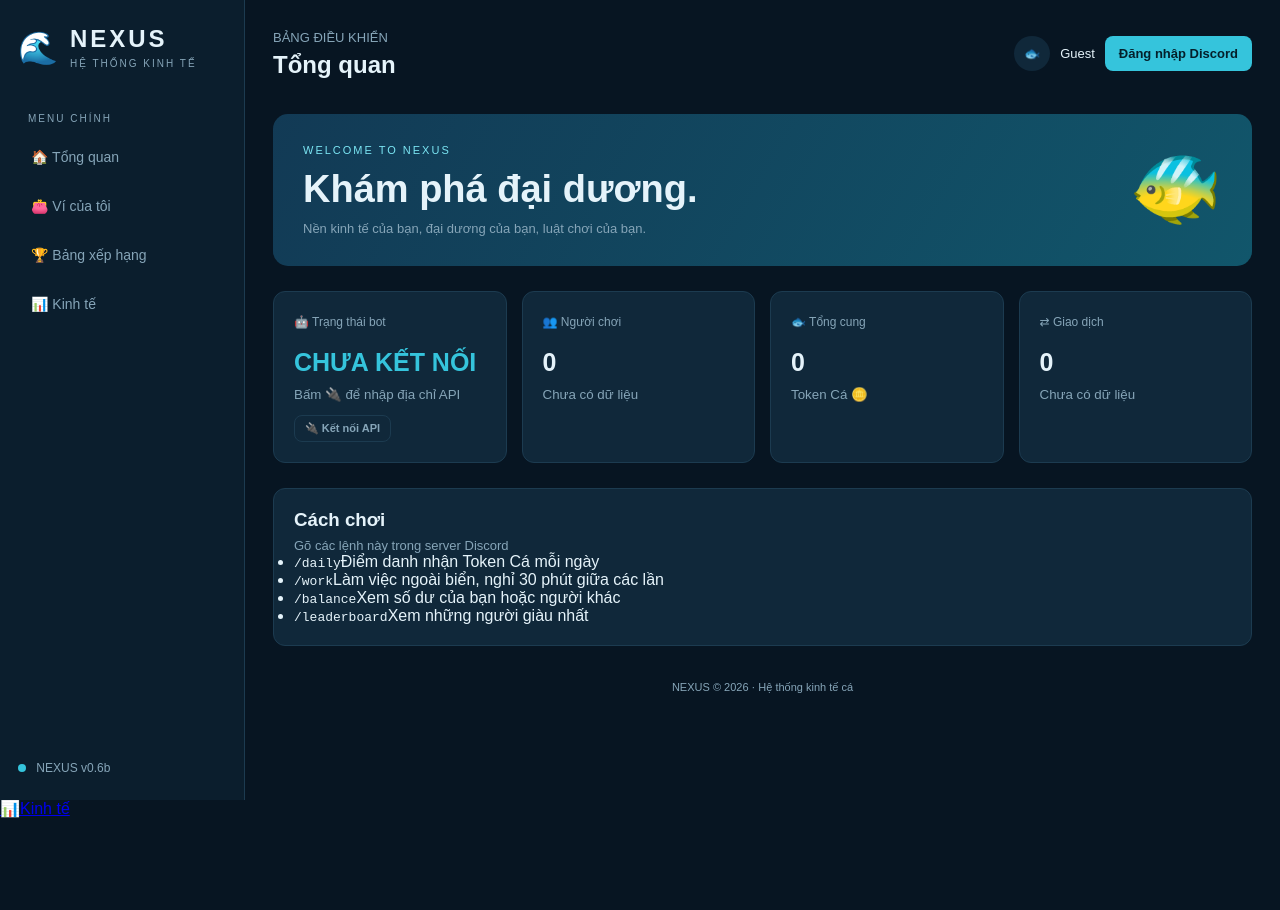
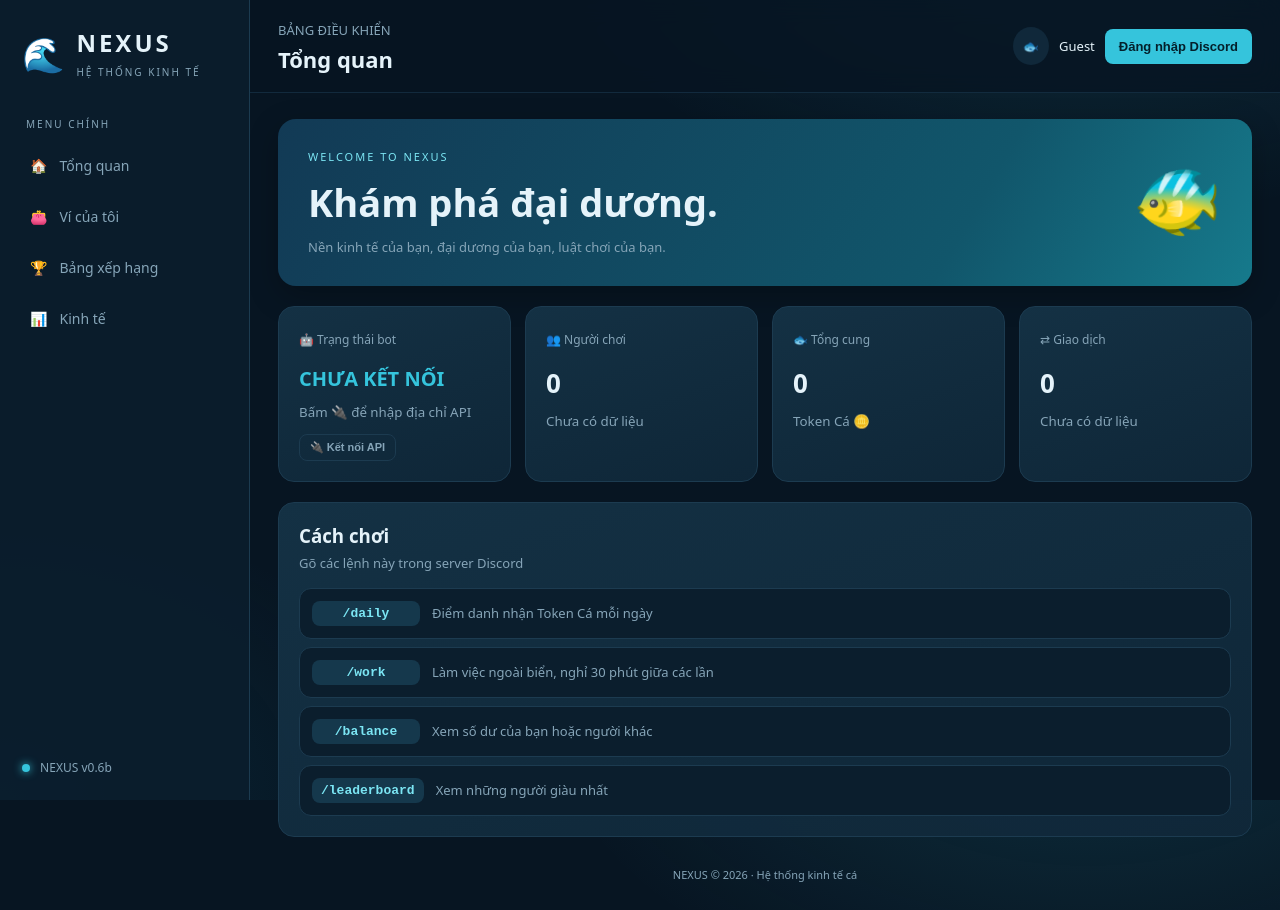
Before and after one commit to not5t/nexus, a plain HTML site: page index.html in a window 1280 px wide. Before the commit the page ends 818 px from the top, so only its background shows below. Drawn offline with Linux system fonts and the light colour scheme.

Commit message:
Enhance CSS styles for layout and design
Refactor CSS styles for improved layout and aesthetics, including adjustments to background, sidebar, and main content styles.

```diff
--- a/css/style.css
+++ b/css/style.css
@@ -1,285 +1,180 @@
-
 :root {
   --bg: #071522;
   --sidebar: #0b1e2d;
   --panel: #10283a;
   --border: #1c3b50;
   --primary: #35c4dc;
+  --accent: #7be5f3;
   --text: #e5f3fa;
   --muted: #86a5b8;
 }
 
-* {
-  box-sizing: border-box;
-  margin: 0;
-  padding: 0;
+* { box-sizing: border-box; margin: 0; padding: 0; }
+
+[hidden] { display: none !important; }
+
+body {
+  min-height: 100vh;
+  color: var(--text);
+  font-family: system-ui, -apple-system, "Segoe UI", Roboto, sans-serif;
+  background:
+    radial-gradient(900px 500px at 85% -10%, rgba(53, 196, 220, 0.14), transparent 60%),
+    radial-gradient(700px 500px at 0% 100%, rgba(17, 86, 107, 0.25), transparent 60%),
+    var(--bg);
+  background-attachment: fixed;
 }
 
-body {
-  background: var(--bg);
-  color: var(--text);
-  font-family: Arial, sans-serif;
-  min-height: 100vh;
-}
-
+/* ---------- Thanh bên (máy tính) ---------- */
 .sidebar {
   position: fixed;
   inset: 0 auto 0 0;
-  width: 245px;
-  padding: 25px 18px;
-  background: var(--sidebar);
+  width: 250px;
+  padding: 26px 16px;
+  background: rgba(11, 30, 45, 0.92);
   border-right: 1px solid var(--border);
   z-index: 10;
 }
 
-.brand {
+.brand { display: flex; align-items: center; gap: 12px; margin-bottom: 36px; padding: 0 6px; }
+.brand-icon { font-size: 34px; }
+.brand h2 { letter-spacing: 3px; }
+.brand small, .nav-label { color: var(--muted); font-size: 10px; letter-spacing: 2px; }
+.nav-label { margin: 0 10px 12px; }
+
+nav { display: grid; gap: 6px; }
+
+.nav-item {
   display: flex;
   align-items: center;
   gap: 12px;
-  margin-bottom: 42px;
+  padding: 13px 14px;
+  border-radius: 12px;
+  color: var(--muted);
+  text-decoration: none;
+  font-size: 14px;
+  font-weight: 500;
+  transition: background 0.2s, color 0.2s;
 }
 
-.brand-icon {
-  font-size: 32px;
-}
+.nav-item:hover { color: var(--text); background: rgba(21, 56, 76, 0.6); }
+.nav-item.active { color: var(--primary); background: #15384c; box-shadow: inset 3px 0 0 var(--primary); }
 
-.brand h2 {
-  letter-spacing: 3px;
-}
+.sidebar-bottom { position: absolute; bottom: 24px; left: 22px; color: var(--muted); font-size: 12px; }
+.status-dot { display: inline-block; width: 8px; height: 8px; margin-right: 7px; border-radius: 50%; background: var(--primary); box-shadow: 0 0 8px var(--primary); }
 
-.brand small, .nav-label {
-  color: var(--muted);
-  font-size: 10px;
-  letter-spacing: 2px;
-}
-
-.nav-label {
-  margin: 25px 10px 12px;
-}
-
-nav {
-  display: grid;
-  gap: 7px;
-}
-
-.nav-item {
-  color: var(--muted);
-  text-decoration: none;
-  padding: 13px;
-  border-radius: 9px;
-  font-size: 14px;
-}
-
-.nav-item:hover,
-.nav-item.active {
-  color: var(--primary);
-  background: #15384c;
-}
-
-.sidebar-bottom {
-  position: absolute;
-  bottom: 25px;
-  color: var(--muted);
-  font-size: 12px;
-}
-
-.status-dot {
-  display: inline-block;
-  width: 8px;
-  height: 8px;
-  border-radius: 50%;
-  background: var(--primary);
-  margin-right: 7px;
-}
-
-.main-content {
-  margin-left: 245px;
-  padding: 28px;
-  max-width: 1500px;
-}
+/* ---------- Nội dung ---------- */
+.main-content { margin-left: 250px; padding: 0 28px 28px; max-width: 1400px; }
 
 .topbar {
+  position: sticky;
+  top: 0;
+  z-index: 5;
   display: flex;
   justify-content: space-between;
   align-items: center;
-  margin-bottom: 35px;
+  gap: 12px;
+  margin: 0 -28px 26px;
+  padding: 18px 28px;
+  background: rgba(7, 21, 34, 0.8);
+  backdrop-filter: blur(12px);
+  border-bottom: 1px solid rgba(28, 59, 80, 0.6);
 }
 
-.topbar h2 {
-  margin-top: 5px;
-}
+.topbar h2 { margin-top: 4px; font-size: 22px; }
+.muted { color: var(--muted); font-size: 13px; }
+.user-area { display: flex; align-items: center; gap: 10px; font-size: 13px; }
+.avatar { background: var(--panel); padding: 10px; border-radius: 50%; }
 
-.muted {
-  color: var(--muted);
-  font-size: 13px;
-}
-
-.user-area {
-  display: flex;
-  align-items: center;
-  gap: 10px;
-  font-size: 13px;
-}
-
-.avatar {
-  background: var(--panel);
-  padding: 10px;
-  border-radius: 50%;
-}
-
-.menu-btn {
-  display: none;
-}
+.page { animation: pageIn 0.3s ease both; }
+@keyframes pageIn { from { opacity: 0; transform: translateY(8px); } to { opacity: 1; transform: none; } }
 
 .welcome {
-  background: linear-gradient(120deg, #123a55, #11566b);
-  padding: 30px;
-  border-radius: 15px;
   display: flex;
   align-items: center;
   justify-content: space-between;
-  margin-bottom: 25px;
+  gap: 16px;
+  margin-bottom: 20px;
+  padding: 30px;
+  border-radius: 18px;
   overflow: hidden;
+  background: linear-gradient(120deg, #123a55, #11566b 70%, #167a8c);
+  box-shadow: 0 10px 30px rgba(0, 0, 0, 0.25);
 }
 
-.eyebrow {
-  color: #7be5f3;
-  font-size: 11px;
-  letter-spacing: 2px;
-  margin-bottom: 12px;
+.eyebrow { margin-bottom: 12px; color: var(--accent); font-size: 11px; letter-spacing: 2px; }
+.welcome h1 { margin-bottom: 10px; font-size: clamp(25px, 4vw, 38px); }
+.ocean-icon { font-size: 72px; animation: float 4s ease-in-out infinite; }
+@keyframes float { 50% { transform: translateY(-8px) rotate(-4deg); } }
+
+.stats-grid { display: grid; grid-template-columns: repeat(4, 1fr); gap: 14px; margin-bottom: 20px; }
+
+.stat-card, .panel {
+  padding: 20px;
+  border: 1px solid var(--border);
+  border-radius: 16px;
+  background: linear-gradient(160deg, rgba(22, 52, 72, 0.9), rgba(16, 40, 58, 0.9));
 }
 
-.welcome h1 {
-  font-size: clamp(25px, 4vw, 38px);
-  margin-bottom: 10px;
+.stat-card { transition: transform 0.2s, border-color 0.2s; }
+.stat-card:hover { transform: translateY(-2px); border-color: var(--primary); }
+.stat-card span { color: var(--muted); font-size: 12px; }
+.stat-card h2 { margin: 16px 0 8px; font-size: 26px; }
+.stat-card small { color: var(--muted); }
+.demo-status { color: var(--primary); font-size: 20px !important; }
+
+.panel-heading { display: flex; justify-content: space-between; align-items: center; gap: 10px; }
+.panel-heading h3 { margin-bottom: 6px; }
+.tag { padding: 6px 11px; border: 1px solid var(--border); border-radius: 20px; color: var(--primary); font-size: 10px; letter-spacing: 1px; white-space: nowrap; }
+
+.empty-state { padding: 50px 15px; text-align: center; }
+.empty-state span { font-size: 44px; }
+.empty-state h3 { margin: 14px 0 8px; }
+.empty-state p { color: var(--muted); font-size: 13px; line-height: 1.5; }
+
+.howto { list-style: none; display: grid; gap: 8px; margin-top: 16px; }
+.howto li { display: flex; align-items: center; gap: 12px; padding: 12px; border: 1px solid var(--border); border-radius: 12px; background: var(--sidebar); font-size: 13px; }
+.howto code { flex: none; min-width: 108px; padding: 5px 9px; border-radius: 8px; background: #15384c; color: var(--accent); font-weight: 600; text-align: center; }
+.howto span { color: var(--muted); line-height: 1.4; }
+
+footer { margin-top: 30px; color: var(--muted); font-size: 11px; text-align: center; }
+
+/* ---------- Thanh tab dưới đáy (điện thoại) ---------- */
+.tabbar {
+  display: none;
+  position: fixed;
+  left: 0;
+  right: 0;
+  bottom: 0;
+  z-index: 20;
+  grid-template-columns: repeat(4, 1fr);
+  gap: 4px;
+  padding: 8px 8px calc(8px + env(safe-area-inset-bottom, 0px));
+  background: rgba(11, 30, 45, 0.94);
+  backdrop-filter: blur(14px);
+  border-top: 1px solid var(--border);
 }
 
-.ocean-icon {
-  font-size: 75px;
-}
-
-.stats-grid {
-  display: grid;
-  grid-template-columns: repeat(4, 1fr);
-  gap: 15px;
-  margin-bottom: 25px;
-}
-
-.stat-card, .panel {
-  background: var(--panel);
-  border: 1px solid var(--border);
-  border-radius: 12px;
-  padding: 20px;
-}
-
-.stat-card span {
-  color: var(--muted);
-  font-size: 12px;
-}
-
-.stat-card h2 {
-  margin: 18px 0 8px;
-  font-size: 25px;
-}
-
-.stat-card small {
-  color: var(--muted);
-}
-
-.demo-status {
-  color: var(--primary);
-}
-
-.panel-heading {
-  display: flex;
-  justify-content: space-between;
-  align-items: center;
-}
-
-.panel-heading h3 {
-  margin-bottom: 7px;
-}
-
-.tag {
-  color: var(--primary);
-  font-size: 10px;
-  border: 1px solid var(--border);
-  padding: 6px 10px;
-  border-radius: 20px;
-}
-
-.empty-state {
-  text-align: center;
-  padding: 55px 15px;
-}
-
-.empty-state span {
-  font-size: 45px;
-}
-
-.empty-state h3 {
-  margin: 15px 0 8px;
-}
-
-.empty-state p {
-  color: var(--muted);
-  font-size: 13px;
-}
-
-footer {
-  text-align: center;
-  color: var(--muted);
-  font-size: 11px;
-  margin-top: 35px;
-}
+.tab { display: grid; justify-items: center; gap: 2px; padding: 8px 0; border-radius: 12px; color: var(--muted); font-size: 11px; text-decoration: none; }
+.tab span { font-size: 20px; }
+.tab.active { color: var(--primary); background: #15384c; }
 
 @media (max-width: 850px) {
-  .sidebar {
-    transform: translateX(-100%);
-    transition: transform 0.25s;
-  }
-
-  .sidebar.open {
-    transform: translateX(0);
-  }
-
-  .main-content {
-    margin-left: 0;
-    padding: 18px;
-  }
-
-  .menu-btn {
-    display: block;
-    background: var(--panel);
-    border: 1px solid var(--border);
-    color: var(--text);
-    padding: 10px 13px;
-    border-radius: 8px;
-  }
-
-  .topbar {
-    gap: 12px;
-  }
-
-  .stats-grid {
-    grid-template-columns: repeat(2, 1fr);
-  }
+  .sidebar { display: none; }
+  .tabbar { display: grid; }
+  .main-content { margin-left: 0; padding: 0 16px calc(96px + env(safe-area-inset-bottom, 0px)); }
+  .topbar { margin: 0 -16px 18px; padding: calc(14px + env(safe-area-inset-top, 0px)) 16px 14px; }
+  .stats-grid { grid-template-columns: repeat(2, 1fr); }
 }
 
 @media (max-width: 420px) {
-  .welcome {
-    padding: 20px;
-  }
+  .welcome { padding: 20px; }
+  .ocean-icon { font-size: 42px; }
+  .stat-card { padding: 14px; }
+  .stat-card h2 { font-size: 22px; }
+  .howto li { flex-direction: column; align-items: flex-start; gap: 8px; }
+}
 
-  .ocean-icon {
-    font-size: 42px;
-  }
-
-  .stat-card {
-    padding: 14px;
-  }
-
-  .user-area span:last-child {
-    display: none;
-  }
-                  }
+@media (prefers-reduced-motion: reduce) {
+  .page, .ocean-icon { animation: none; }
+  .stat-card { transition: none; }
+}
```
